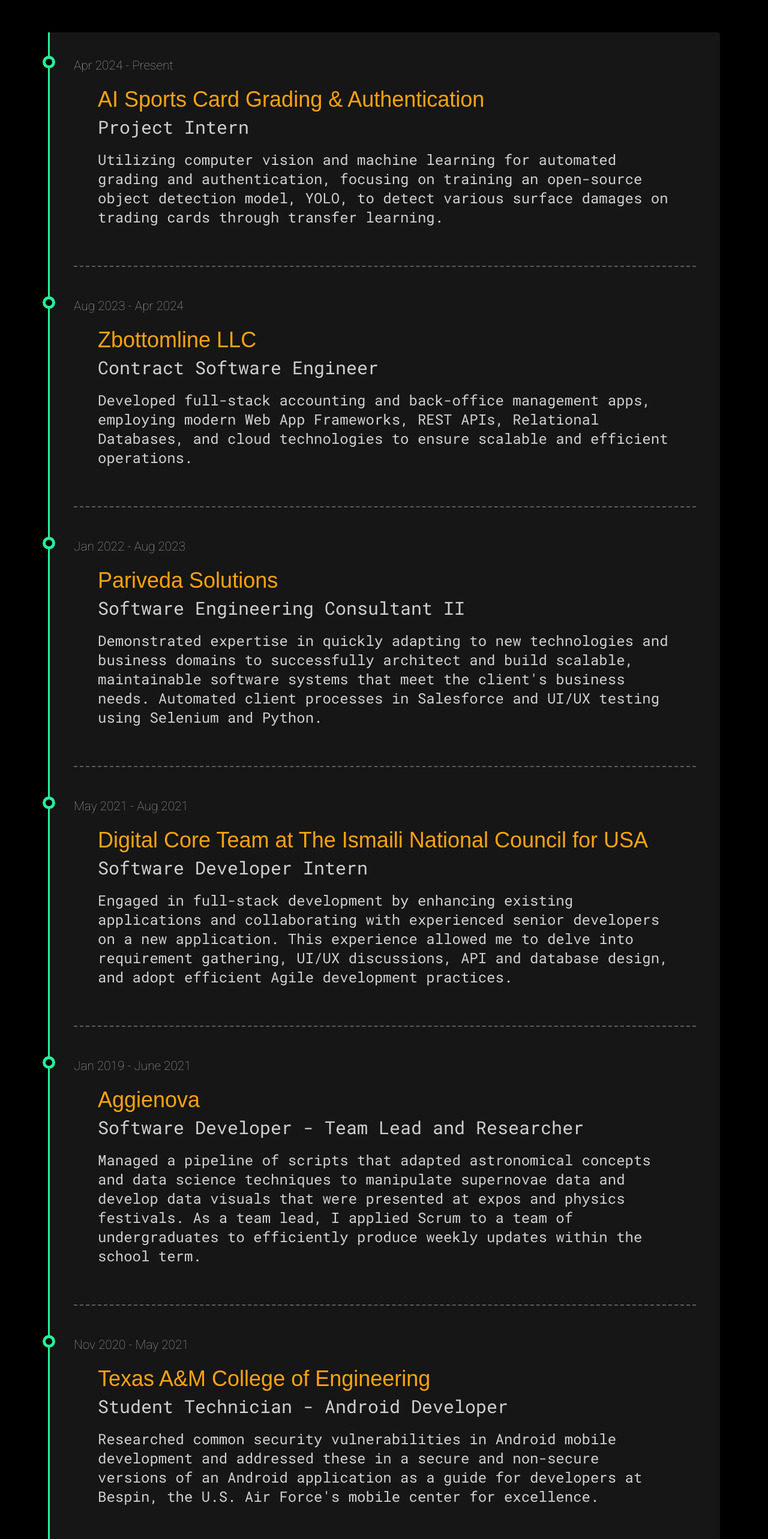
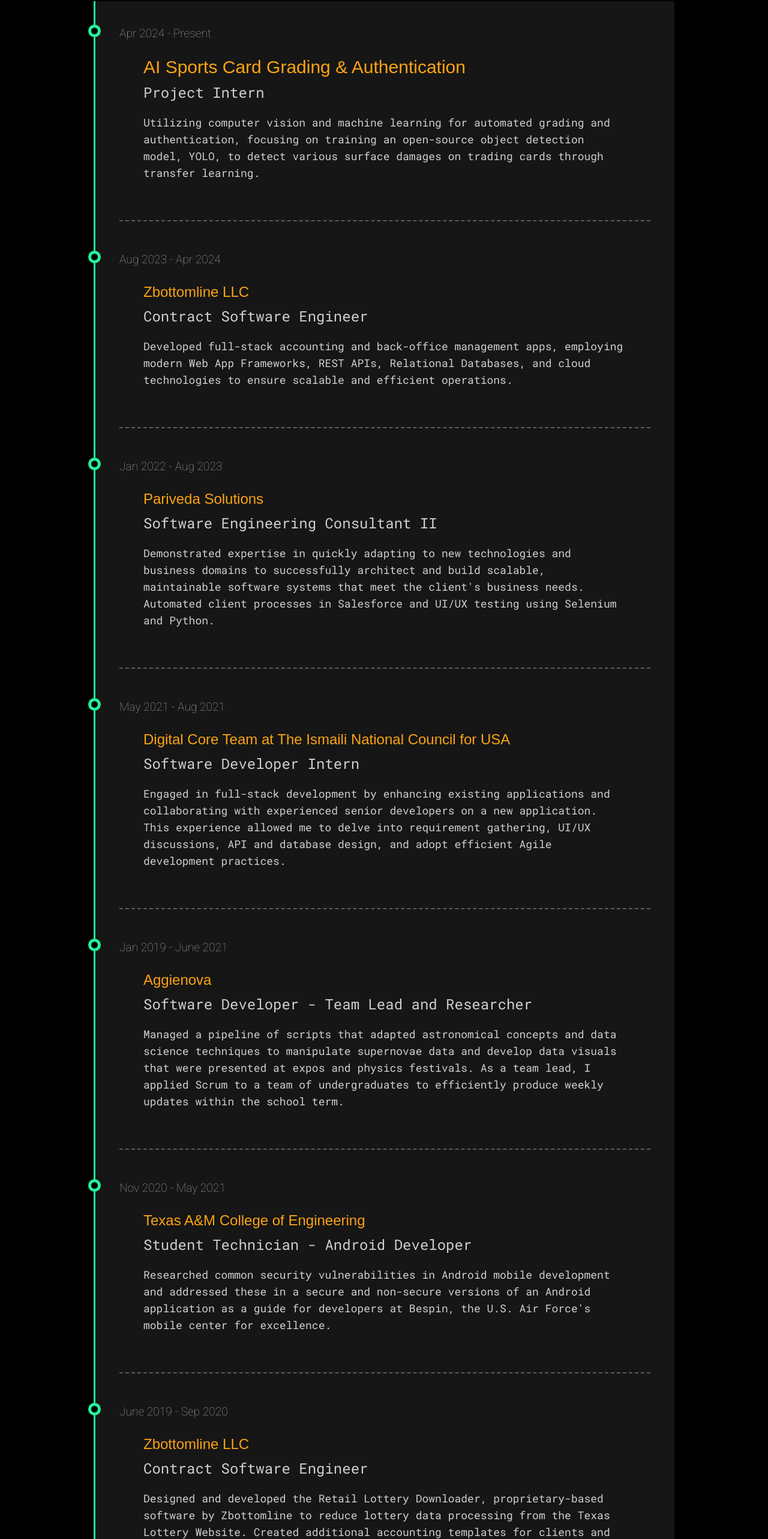
Before and after one commit to megamp15/portfolio, a Next.js app: page /experience in a window 1280 px wide. Shown: the part 186-2752 px from the top of the page at 60% size. Built offline with nearby package versions, Linux system fonts and the light colour scheme; what @xpd/tailwind-3dtransforms would draw is missing.

Commit message:
Mobile Responsiveness

```diff
--- a/app/experience/page.tsx
+++ b/app/experience/page.tsx
@@ -7,9 +7,11 @@
   return (
     <>
       <div className="min-h-fit flex flex-col items-center justify-center text-[#24f29c]">
-        <h1 className="text-8xl">EXPERIENCE</h1>
+        <h1 className="text-8xl xsm:text-4xl sm:text-6xl md:text-7xl lg:text-8xl 2xl:text-8xl">
+          EXPERIENCE
+        </h1>
       </div>
-      <div className="min-w-full flex flex-col roboto">
+      <div className="max-w-screen-lg flex flex-col ml-auto mr-auto roboto">
         <motion.div
           initial="hidden"
           whileInView="visible"
@@ -22,7 +24,7 @@
             },
           }}
         >
-          <div className="tborder m-20 p-10 timeline-bg">
+          <div className="tborder m-20 p-10 timeline-bg xsm:m-7">
             <motion.div
               initial="hidden"
               whileInView="visible"
@@ -36,12 +38,14 @@
               }}
             >
               <div className="event" data-date="Apr 2024 - Present">
-                <div className="p-10">
-                  <h1 className="mt-3 text-4xl text-[#FCA311]">
+                <div className="md:p-10 xsm:pt-10">
+                  <h1 className="mt-3 text-4xl xsm:text-2xl sm:text-3xl text-[#FCA311]">
                     AI Sports Card Grading & Authentication
                   </h1>
-                  <h2 className="mt-2 text-3xl roboto">Project Intern</h2>
-                  <p className="mt-5 text-2xl roboto">
+                  <h2 className="mt-2 text-3xl xsm:text-xl sm:text-2xl roboto">
+                    Project Intern
+                  </h2>
+                  <p className="mt-5 text-2xl xsm:text-base sm:text-lg roboto">
                     Utilizing computer vision and machine learning for automated
                     grading and authentication, focusing on training an
                     open-source object detection model, YOLO, to detect various
@@ -101,14 +105,14 @@
                 className="event event-none"
                 data-date="June 2019 - Sep 2020"
               >
-                <div className="px-10 pt-10 ">
-                  <h1 className="mt-3 text-4xl text-[#FCA311]">
+                <div className="md:px-10 xsm:pt-10">
+                  <h1 className="mt-3 text-4xl xsm:text-2xl sm:text-3x text-[#FCA311]">
                     Zbottomline LLC
                   </h1>
-                  <h2 className="mt-2 text-3xl roboto">
+                  <h2 className="mt-2 text-3xl xsm:text-xl sm:text-2xl roboto">
                     Contract Software Engineer
                   </h2>
-                  <p className="mt-5 text-2xl roboto">
+                  <p className="mt-5 text-2xl xsm:text-base sm:text-lg roboto">
                     Designed and developed the Retail Lottery Downloader,
                     proprietary-based software by Zbottomline to reduce lottery
                     data processing from the Texas Lottery Website. Created
--- a/app/page.tsx
+++ b/app/page.tsx
@@ -29,9 +29,9 @@
               },
             },
           }}
-        > <div className="main-components relative pt-10 flex flex-col items-center justify-center text-[#24f29c] z-1">
+        > <div className="relative pt-10 flex flex-col items-center justify-center text-[#24f29c] z-1">
               <img
-              className="w-[10%] h-[10%]"
+              className="xsm:w-[30%] sm:w-[25%] md:w-[20%] lg:w-[15%] 2xl:w-[175px]"
               src="/robot.png"
               alt="Cyberpunk Robot"
             />
@@ -56,9 +56,9 @@
             },
           }}
         >
-          <div className="main-components relative flex flex-col items-center justify-center text-[#24f29c] z-1">
-            <div className="text-9xl pt-6">Mahir</div>
-            <div className="text-6xl pt-10">
+          <div className="heading relative flex flex-col items-center justify-center text-[#24f29c] z-1">
+            <div className="text-9xl xsm:text-5xl sm:text-6xl md:text-7xl pt-6">Mahir</div>
+            <div className="text-6xl xsm:text-2xl sm:text-3xl md:text-4xl pt-10">
               <Typewriter
                 onInit={(typewriter) => {
                   typewriter
--- a/app/style.css
+++ b/app/style.css
@@ -115,7 +115,7 @@
     100% {
       opacity: 0.24387;
     }
-  }
+}
 
   @keyframes play {
     0% {
@@ -124,4 +124,4 @@
     100% {
       transform: rotateX(45deg) translateY(0);
     }
-  }
+}
--- a/app/timeline.css
+++ b/app/timeline.css
@@ -54,7 +54,7 @@
   content: attr(data-date);
   text-align: right;
   font-weight: 100;
-  font-size: 1.3em;
+  font-size: 1.2em;
   min-width: 120px;
   font-family: "Roboto", sans-serif;
 }
--- a/components/ui/daisy-navbar.tsx
+++ b/components/ui/daisy-navbar.tsx
@@ -14,7 +14,7 @@
             >
               <svg
                 xmlns="http://www.w3.org/2000/svg"
-                className="h-5 w-5"
+                className="sm:h-8 sm:w-8 xsm:h-7 xsm:w-7"
                 fill="none"
                 viewBox="0 0 24 24"
                 stroke="currentColor"
@@ -29,7 +29,7 @@
             </div>
             <ul
               tabIndex={0}
-              className="menu dropdown-content z-[1] p-2 shadow bg-base-100 rounded-box w-52"
+              className="menu dropdown-content z-[1] p-2 shadow bg-base-100 rounded-box w-35"
             >
               <li>
                 <a href="/">HOME</a>
--- a/components/ui/experience-card.js
+++ /dev/null
@@ -1,28 +0,0 @@
-// components/ExperienceCard.js
-
-import { motion } from "framer-motion";
-
-export function ExperienceCard({ date, title, subtitle, description, delay_time }) {
-  return (
-    <motion.div
-      initial="hidden"
-      whileInView="visible"
-      viewport={{ once: true }}
-      variants={{
-        hidden: { opacity: 0 },
-        visible: {
-          opacity: 1,
-          transition: { delay: delay_time, duration: 2 },
-        },
-      }}
-    >
-      <div className="event" data-date={date}>
-        <div className="p-10">
-          <h1 className="mt-3 text-4xl text-[#FCA311]">{title}</h1>
-          <h2 className="mt-2 text-3xl roboto">{subtitle}</h2>
-          <p className="mt-5 text-2xl roboto">{description}</p>
-        </div>
-      </div>
-    </motion.div>
-  );
-}
--- /dev/null
+++ b/components/ui/experience-card.tsx
@@ -0,0 +1,36 @@
+// components/ExperienceCard.js
+
+import { motion } from "framer-motion";
+
+interface ExperienceCardProps {
+  date: string;
+  title: string;
+  subtitle: string;
+  description: string;
+  delay_time: number;
+}
+
+export function ExperienceCard({ date, title, subtitle, description, delay_time }:ExperienceCardProps) {
+  return (
+    <motion.div
+      initial="hidden"
+      whileInView="visible"
+      viewport={{ once: true }}
+      variants={{
+        hidden: { opacity: 0 },
+        visible: {
+          opacity: 1,
+          transition: { delay: delay_time, duration: 2 },
+        },
+      }}
+    >
+      <div className="event" data-date={date}>
+        <div className="md:p-10 xsm:pt-10">
+          <h1 className="mt-3 text-4xl xsm:text-2xl sm:text-3x text-[#FCA311]">{title}</h1>
+          <h2 className="mt-2 text-3xl xsm:text-xl sm:text-2xl roboto">{subtitle}</h2>
+          <p className="mt-5 text-2xl  xsm:text-base sm:text-lg roboto">{description}</p>
+        </div>
+      </div>
+    </motion.div>
+  );
+}
--- a/tailwind.config.ts
+++ b/tailwind.config.ts
@@ -1,13 +1,13 @@
-import type { Config } from "tailwindcss"
+import type { Config } from "tailwindcss";
 
 const config = {
   darkMode: ["class"],
   content: [
-    './pages/**/*.{ts,tsx}',
-    './components/**/*.{ts,tsx}',
-    './app/**/*.{ts,tsx}',
-    './src/**/*.{ts,tsx}',
-	],
+    "./pages/**/*.{ts,tsx}",
+    "./components/**/*.{ts,tsx}",
+    "./app/**/*.{ts,tsx}",
+    "./src/**/*.{ts,tsx}",
+  ],
   prefix: "",
   theme: {
     container: {
@@ -72,16 +72,20 @@
         "accordion-down": "accordion-down 0.2s ease-out",
         "accordion-up": "accordion-up 0.2s ease-out",
       },
+      screens: {
+        "xsm": "1px",
+        "2xl": "1400px",
+      },
     },
   },
   plugins: [
     require("tailwindcss-animate"),
     require("daisyui"),
-    require("@xpd/tailwind-3dtransforms")
+    require("@xpd/tailwind-3dtransforms"),
   ],
   daisyui: {
     themes: ["black"],
   },
-} satisfies Config
+} satisfies Config;
 
-export default config
+export default config;
```
